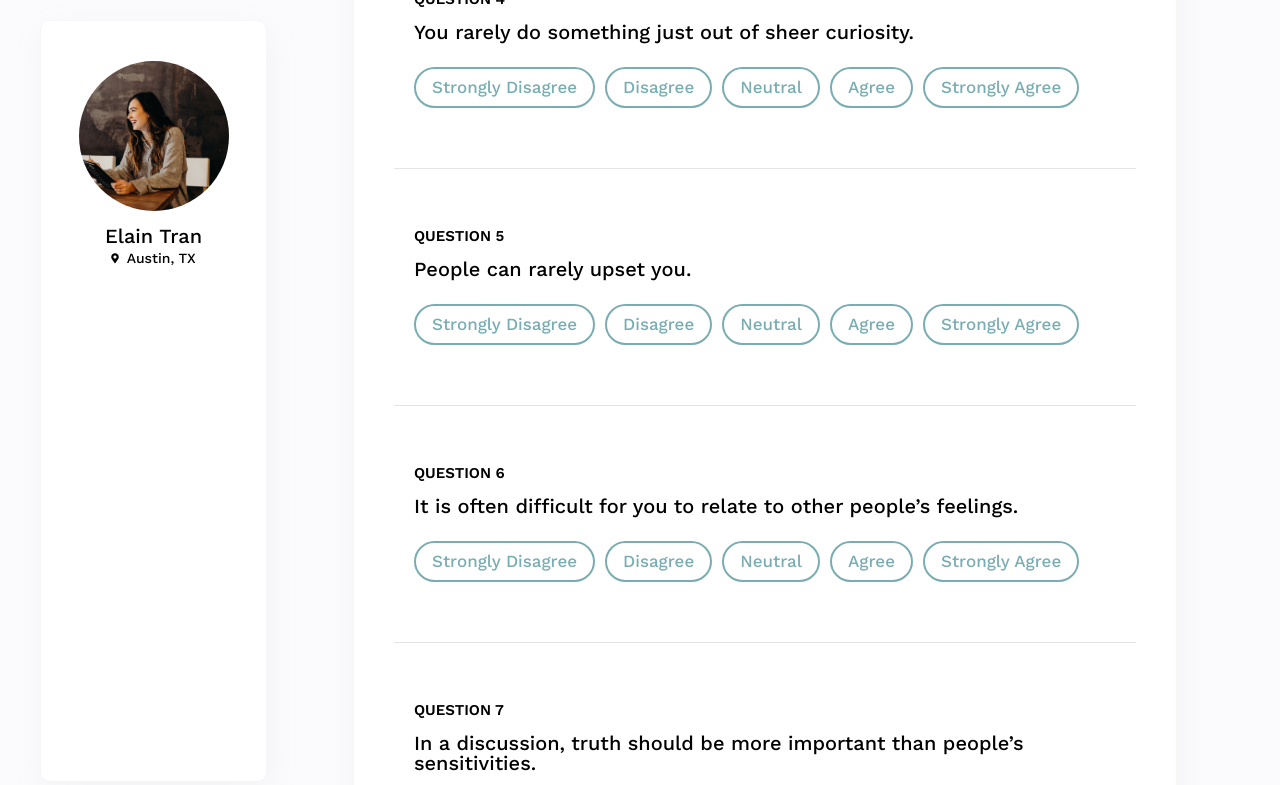
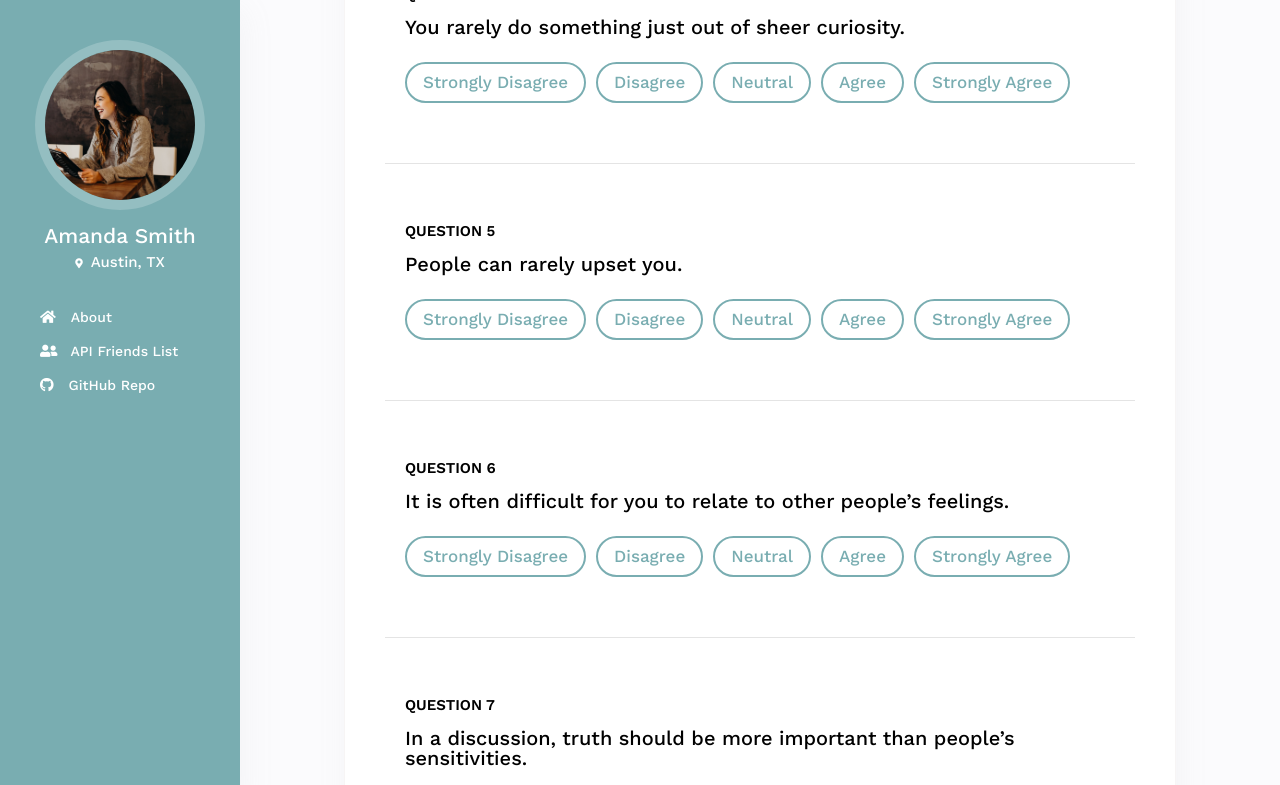
Before and after one commit to elaintran/FriendFinder, a website: page app/public/survey.html in a window 1280 px wide. Shown: the top 785 px of the page. Drawn offline with nearby package versions, Linux system fonts and the light colour scheme.

Commit message:
finished survey.html desktop ver

```diff
--- a/app/public/style.css
+++ b/app/public/style.css
@@ -49,19 +49,12 @@ p {
 }
 
 .fixed-panel {
-    margin: 20px 10px 20px 40px;
     position: fixed;
-    width: 225px;
-    height: calc(100vh - 40px);
+    width: 240px;
+    height: 100vh;
     box-shadow: 3px 10px 30px rgba(175,175,175,0.1);
-    border-radius: 10px;
     background-color: #79adb1;
-    background-color: white;
-    /* display: flex;
-    align-items: center; */
     text-align: center;
-    border: 1px solid #f7f5f5;
-    /* justify-content: center; */
 }
 
 .profile {
@@ -76,6 +69,7 @@ p {
     border-radius: 50%;
     margin: auto;
     margin-bottom: 15px;
+    border: 10px solid rgba(255, 255, 255, 0.2);
 }
 
 .profile img {
@@ -86,8 +80,9 @@ p {
 }
 
 .profile h4 {
-    /* color: white; */
-    margin-bottom: 5px;
+    color: white;
+    font-size: 21px;
+    margin-bottom: 9px;
 }
 
 .location {
@@ -95,13 +90,13 @@ p {
     align-items: center;
     justify-content: center;
     /* color: #636c72; */
-    /* color: white; */
+    color: white;
 }
 
 .location p {
     /* color: #636c72; */
-    /* color: white; */
-    font-size: 14px;
+    color: white;
+    /* font-size: 14px; */
 }
 
 /* .profile p {
@@ -123,8 +118,8 @@ p {
 }
 
 .slide-right {
-    margin-left: 250px;
-    width: calc(100% - 250px);
+    margin-left: 240px;
+    width: calc(100% - 240px);
 }
 
 .sign-up {
@@ -294,17 +289,40 @@ input:focus {
     left: 2%;
 }
 
-.links a {
+.links a, .survey-links a {
     margin: 0 10px;
     font-size: 14px;
     text-decoration: none;
     color: white;
 }
 
+.survey-links {
+    display: flex;
+    flex-direction: column;
+    text-align: left;
+    padding-top: 30px;
+}
+
+.survey-links a {
+    padding: 10px;
+}
+
+.survey-links a:hover {
+    background-color: rgba(255, 255, 255, 0.2);
+    border-radius: 3px;
+}
+
+.survey-links .fa-home, .survey-links .fa-github {
+    margin-right: 15px;
+}
+
+.survey-links .fa-user-friends {
+    margin-right: 13px;
+}
+
 .survey-container {
     margin-top: 10px;
     padding: 40px 10% 0px;
-    /* text-align: center; */
 }
 
 .survey-container h2 {
@@ -312,11 +330,7 @@ input:focus {
 }
 
 .question {
-	/* background-color: white; */
-	/* color: #504b4b; */
 	padding: 60px 20px;
-	/* margin: 25px 0; */
-	/* text-align: center; */
 }
 
 @media screen and (max-height: 569px) {
@@ -396,14 +410,11 @@ input:focus {
 }
 
 .question {
-    /* text-align: center; */
     border-top: 1px solid #e4e4e4;
 }
 
 .question:first-child {
-    /* padding-top: 30px; */
     border: 0px;
-    /* border-radius: 20px 20px 0 0; */
 }
 
 .question-group {
@@ -420,17 +431,12 @@ input:focus {
 
 .answers {
     display: flex;
-    /* justify-content: center; */
     align-items: center;
 }
 
-/* .answers label {
-    display: none;
-} */
-
-/* .survey-container h3 {
-    color: #79adb1;
-} */
+.survey-container {
+    margin: 20px 0;
+}
 
 .survey {
     margin: 40px auto 50px;
--- a/app/public/survey.html
+++ b/app/public/survey.html
@@ -27,11 +27,16 @@
                 <div class="image-crop">
                     <img src="images/girl-a.jpg">
                 </div>
-                <h4>Elain Tran</h4>
+                <h4>Amanda Smith</h4>
                 <div class="location">
                     <i class="fas fa-map-marker-alt"></i>
                     <p>Austin, TX</p>
                 </div>
+                <div class="survey-links">
+                        <a href="https://elaintran.github.io/friendfinder.html" target="_blank"><i class="fas fa-home"></i>About</a>
+                        <a href="/api/friends"><i class="fas fa-user-friends"></i>API Friends List</a>
+                        <a href="https://github.com/elaintran/FriendFinder" target="_blank"><i class="fab fa-github"></i>GitHub Repo</a>
+                    </div>
             </div>
         </div>
         <div class="right-panel slide-right">
```
